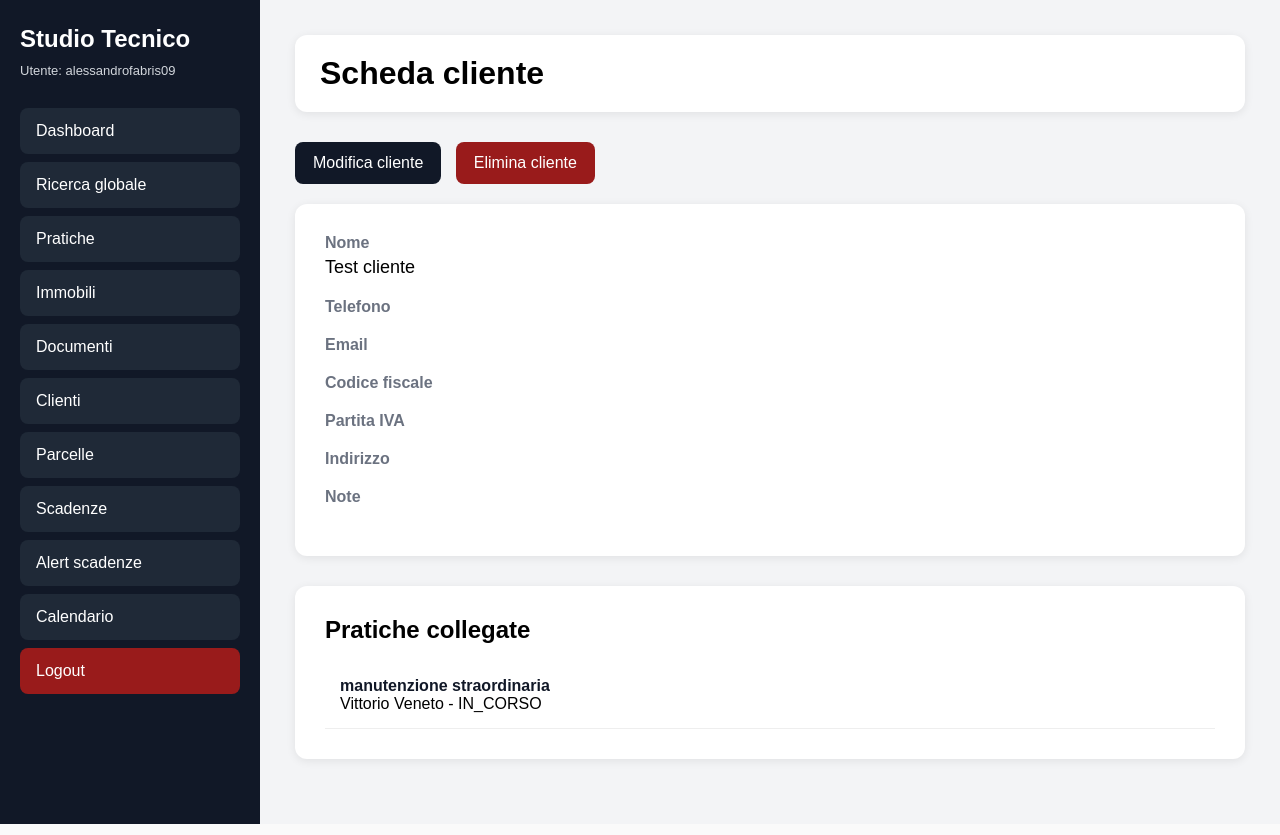
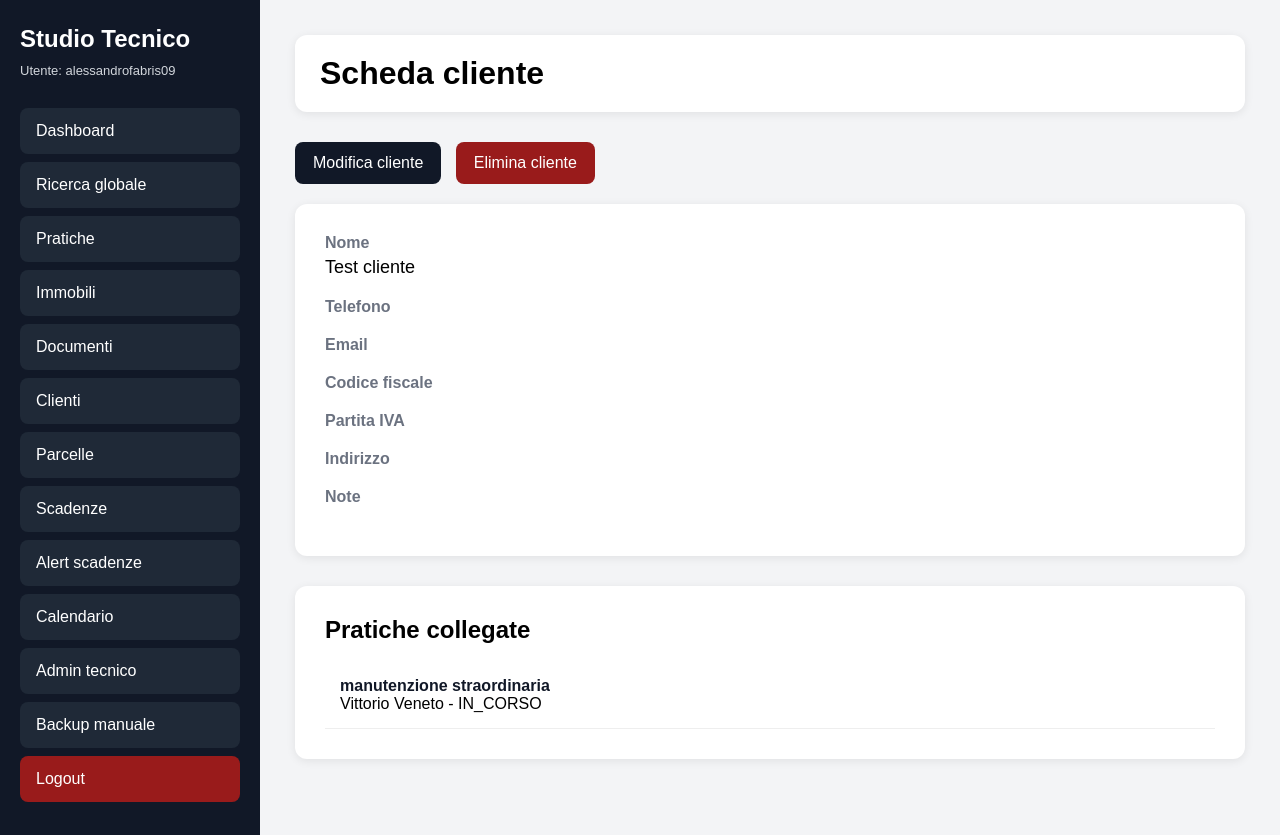
Before and after one commit to alessandrofabris09/gestionale-studio, a Django app: page /clienti/1/ in a window 1280 px wide. Run offline with Django 5.2, Linux system fonts and the light colour scheme; a user stored in the database is signed in; data comes from the database, SQL or seed files in the repository.

Commit message:
Fix menu superuser

```diff
--- a/dashboard/templates/base/base.html
+++ b/dashboard/templates/base/base.html
@@ -150,7 +150,7 @@
                 Ricerca globale
             </a>
 
-            {% if request.user|has_group:"Admin Studio" or request.user|has_group:"Tecnico" %}
+            {% if request.user.is_superuser or request.user|has_group:"Admin Studio" or request.user|has_group:"Tecnico" %}
 
                 <a href="/pratiche/">
                     Pratiche
@@ -166,7 +166,7 @@
 
             {% endif %}
 
-            {% if request.user|has_group:"Admin Studio" or request.user|has_group:"Segreteria" %}
+            {% if request.user.is_superuser or request.user|has_group:"Admin Studio" or request.user|has_group:"Segreteria" %}
 
                 <a href="/clienti/">
                     Clienti
@@ -178,8 +178,7 @@
 
             {% endif %}
 
-            {% if request.user|has_group:"Admin Studio" or request.user|has_group:"Tecnico" or request.user|has_group:"Segreteria" %}
-
+            {% if request.user.is_superuser or request.user|has_group:"Admin Studio" or request.user|has_group:"Tecnico" or request.user|has_group:"Segreteria" %}
                 <a href="/scadenze/">
                     Scadenze
                 </a>
@@ -194,7 +193,7 @@
 
             {% endif %}
 
-            {% if request.user|has_group:"Admin Studio" %}
+            {% if request.user.is_superuser or request.user|has_group:"Admin Studio" %}
 
                 <a href="/admin/">
                     Admin tecnico
```
Also changed, not shown: gestionale/settings.py (+3 -8 lines).
